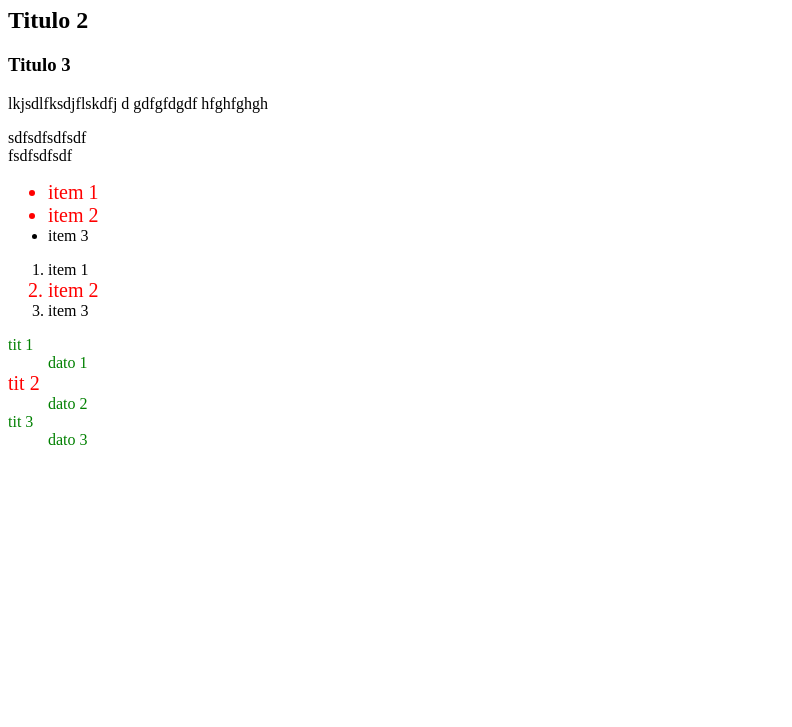
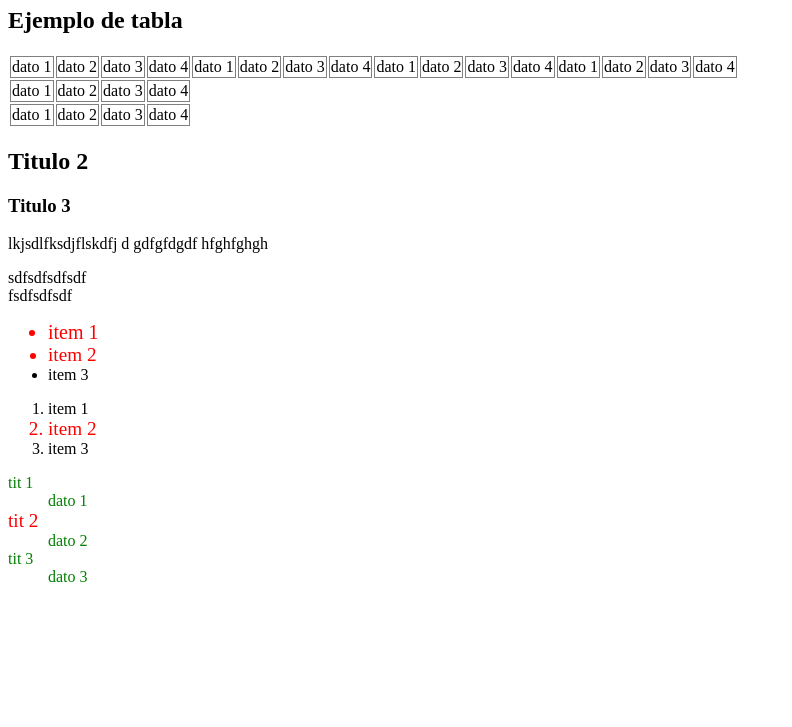
Before and after one commit to francho/curso-webapps, a plain HTML site: page hola_mundo.html in a window 1280 px wide. Shown: the part 73-800 px from the top of the page, without its empty margins (0-792 px from the left). Drawn offline with Linux system fonts and the light colour scheme.

Commit message:
Aplicando estilos a clases e ids

```diff
--- a/hola_mundo.html
+++ b/hola_mundo.html
@@ -4,19 +4,62 @@
 <head>
     <title>Hola mundo</title>
     <style type="text/css">
+        /* Una clase */
         .rojo {
             color: red;
-            font-size: 20px;
+            font-size: 1.2em;
         }
 
+
+        /* un id */
         #lista3 {
             color: green;
+        }
+
+        /* un elemento */
+        td {
+            border: 1px solid gray;
         }
     </style>
 </head>
 <body>
 
-<h1>Titulo 1</h1>
+<h1>Hola mundo</h1>
+
+<h2>Ejemplo de tabla</h2>
+<table>
+    <tr>
+        <td>dato 1</td>
+        <td>dato 2</td>
+        <td>dato 3</td>
+        <td>dato 4</td>
+        <td>dato 1</td>
+        <td>dato 2</td>
+        <td>dato 3</td>
+        <td>dato 4</td>
+        <td>dato 1</td>
+        <td>dato 2</td>
+        <td>dato 3</td>
+        <td>dato 4</td>
+        <td>dato 1</td>
+        <td>dato 2</td>
+        <td>dato 3</td>
+        <td>dato 4</td>
+    </tr>
+    <tr>
+        <td>dato 1</td>
+        <td>dato 2</td>
+        <td>dato 3</td>
+        <td>dato 4</td>
+    </tr>
+    <tr>
+        <td>dato 1</td>
+        <td>dato 2</td>
+        <td>dato 3</td>
+        <td>dato 4</td>
+    </tr>
+</table>
+
 
 <h2>Titulo 2</h2>
 
@@ -31,11 +74,13 @@ fsdfsdfsdf
     <li class="rojo">item 2</li>
     <li>item 3</li>
 </ul>
+
 <ol>
     <li>item 1</li>
     <li class="rojo">item 2</li>
     <li>item 3</li>
 </ol>
+
 <dl id="lista3">
     <dt>tit 1</dt>
     <dd>dato 1</dd>
```
